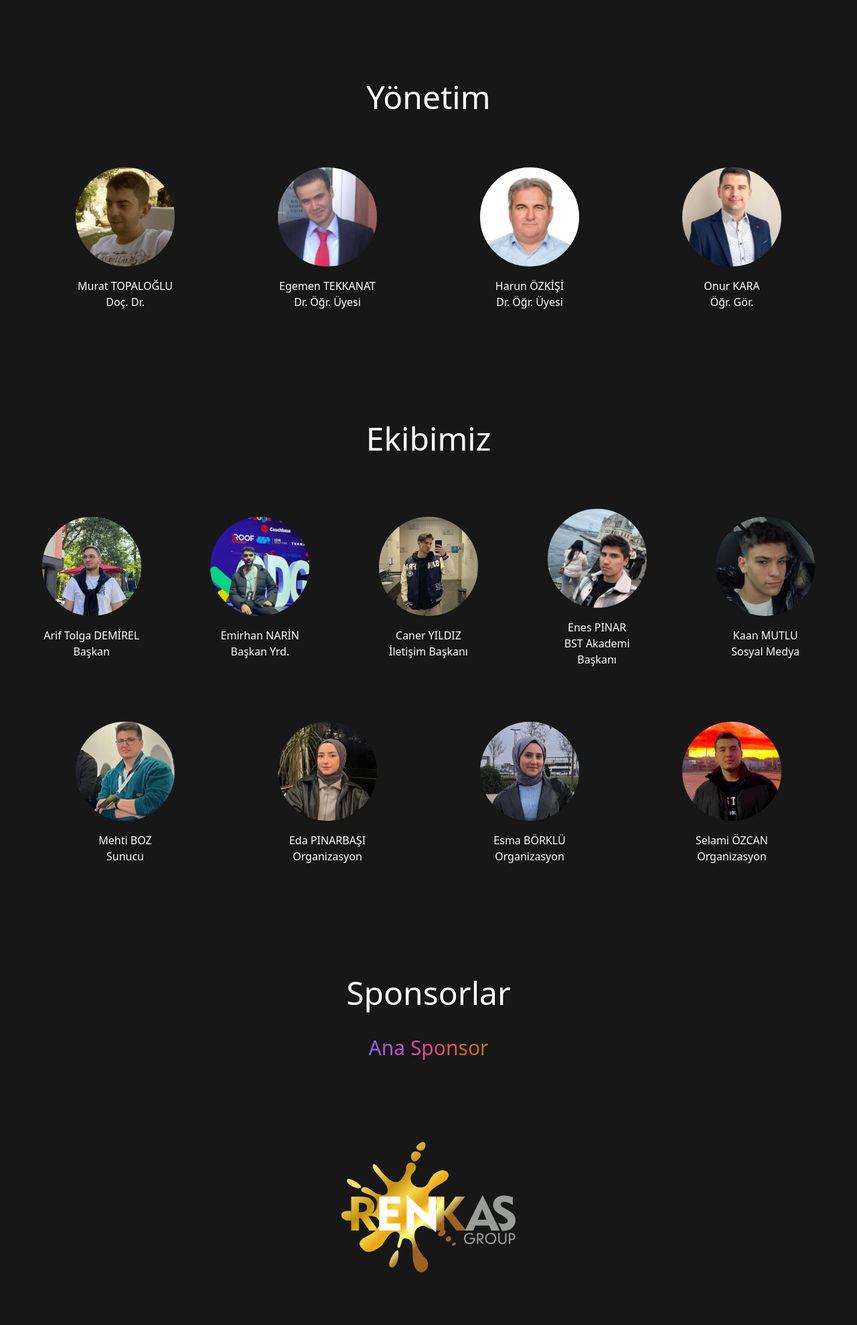
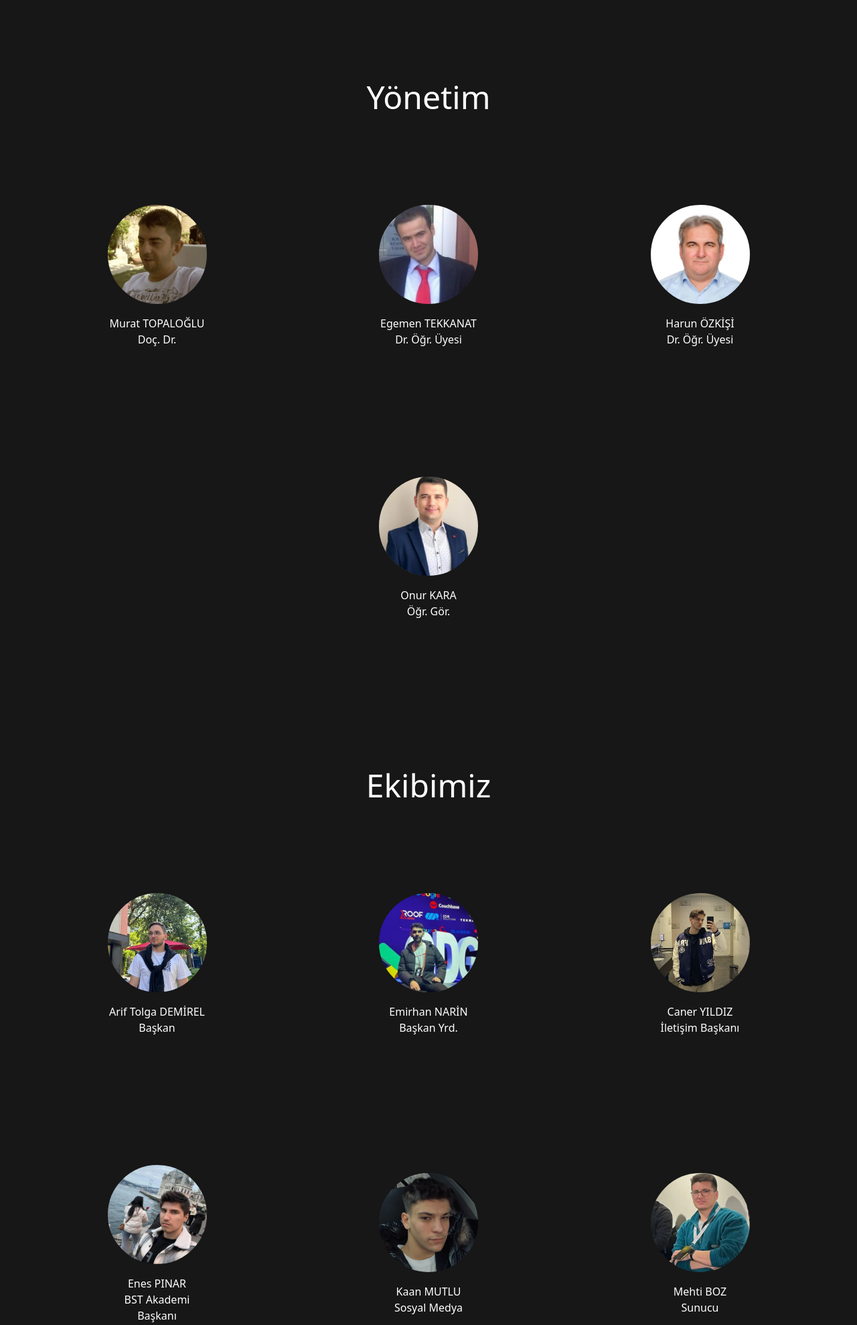
Before and after one commit to EnesPINAR/Biz24, a Django app: page / in a window 1280 px wide. Shown: the part 3104-5083 px from the top of the page at 67% size. Run offline with Django 5.2, Linux system fonts and the light colour scheme; some web fonts are replaced.

Commit message:
Adjust team pictures' margin

```diff
--- a/main/static/css/styles.css
+++ b/main/static/css/styles.css
@@ -1483,11 +1458,6 @@ img {
     5vh !important;
     }
 
-    .md\:m-10 {
-        margin:
-    2.5rem !important;
-    }
-
     .md\:mx-4 {
         margin-left:
     1rem !important;
@@ -1575,6 +1553,11 @@ img {
     .lg\:invisible {
         visibility:
     hidden !important;
+    }
+
+    .lg\:m-24 {
+        margin:
+    6rem !important;
     }
 
     .lg\:block {
--- a/main/templates/index.html
+++ b/main/templates/index.html
@@ -211,19 +211,19 @@ Et minima itaque et sequi non. Nihil maxime quaerat ratione.  Cumque fugit labor
     <section class="my-32">
       <h1 class="px-10 pb-10 text-4xl text-center md:text-5xl md:px-0">Yönetim</h1>
       <div class="flex flex-wrap items-center justify-evenly">
-        <div class="m-5 md:m-10">
+        <div class="m-5 md:max-lg:m-10 lg:m-24">
             <img src="{% static 'img/people/murat_topaloglu.webp' %}" alt="Murat TOPALOĞLU" class="w-[150px] h-[150px] rounded-full mb-4 outline outline-neutral-900 outline-width-4 outline-offset-[-1px]">
             <p class="text-center max-w-[150px]">Murat TOPALOĞLU<br/>Doç. Dr.</p>
         </div>
-        <div class="m-5 md:m-10">
+        <div class="m-5 md:max-lg:m-10 lg:m-24">
             <img src="{% static 'img/people/egemen_tekkanat.webp' %}" alt="Egemen TEKKANAT" class="w-[150px] h-[150px] rounded-full mb-4 outline outline-neutral-900 outline-width-4 outline-offset-[-1px]">
             <p class="text-center max-w-[150px]">Egemen TEKKANAT<br/>Dr. Öğr. Üyesi</p>
         </div>
-        <div class="m-5 md:m-10">
+        <div class="m-5 md:max-lg:m-10 lg:m-24">
             <img src="{% static 'img/people/harun_ozkisi.webp' %}" alt="Harun ÖZKİŞİ" class="w-[150px] h-[150px] rounded-full mb-4 outline outline-neutral-900 outline-width-4 outline-offset-[-1px]">
             <p class="text-center max-w-[150px]">Harun ÖZKİŞİ<br/>Dr. Öğr. Üyesi</p>
         </div>
-        <div class="m-5 md:m-10">
+        <div class="m-5 md:max-lg:m-10 lg:m-24">
             <img src="{% static 'img/people/onur_kara.webp' %}" alt="Onur KARA" class="w-[150px] h-[150px] rounded-full mb-4 outline outline-neutral-900 outline-width-4 outline-offset-[-1px]">
             <p class="text-center max-w-[150px]">Onur KARA<br/>Öğr. Gör.</p>
         </div>
@@ -232,39 +232,39 @@ Et minima itaque et sequi non. Nihil maxime quaerat ratione.  Cumque fugit labor
     <section class="my-32" id="ourteam">
       <h1 class="px-10 pb-10 text-4xl text-center md:text-5xl md:px-0">Ekibimiz</h1>
       <div class="flex flex-wrap items-center justify-evenly">
-        <div class="m-5 md:m-10">
+        <div class="m-5 md:max-lg:m-10 lg:m-24">
             <img src="{% static 'img/people/arif_tolga_demirel.webp' %}" alt="Arif Tolga DEMİREL" class="w-[150px] h-[150px] rounded-full mb-4 outline outline-neutral-900 outline-width-4 outline-offset-[-1px]">
             <p class="text-center max-w-[150px]">Arif Tolga DEMİREL<br/>Başkan</p>
         </div>
-        <div class="m-5 md:m-10">
+        <div class="m-5 md:max-lg:m-10 lg:m-24">
             <img src="{% static 'img/people/emirhan_narin.webp' %}" alt="Emirhan NARİN" class="w-[150px] h-[150px] rounded-full mb-4 outline outline-neutral-900 outline-width-4 outline-offset-[-1px]">
             <p class="text-center max-w-[150px]">Emirhan NARİN<br/>Başkan Yrd.</p>
         </div>
-        <div class="m-5 md:m-10">
+        <div class="m-5 md:max-lg:m-10 lg:m-24">
             <img src="{% static 'img/people/caner_yildiz.webp' %}" alt="Caner YILDIZ" class="w-[150px] h-[150px] rounded-full mb-4 outline outline-neutral-900 outline-width-4 outline-offset-[-1px]">
             <p class="text-center max-w-[150px]">Caner YILDIZ<br/>İletişim Başkanı</p>
         </div>
-        <div class="m-5 md:m-10">
+        <div class="m-5 md:max-lg:m-10 lg:m-24">
             <img src="{% static 'img/people/enes_pinar.webp' %}" alt="Enes PINAR" class="w-[150px] h-[150px] rounded-full mb-4 outline outline-neutral-900 outline-width-4 outline-offset-[-1px]">
             <p class="text-center max-w-[150px]">Enes PINAR<br/>BST Akademi Başkanı</p>
         </div>
-        <div class="m-5 md:m-10">
+        <div class="m-5 md:max-lg:m-10 lg:m-24">
             <img src="{% static 'img/people/kaan_mutlu.webp' %}" alt="Kaan MUTLU" class="w-[150px] h-[150px] rounded-full mb-4 outline outline-neutral-900 outline-width-4 outline-offset-[-1px]">
             <p class="text-center max-w-[150px]">Kaan MUTLU<br/>Sosyal Medya</p>
         </div>
-        <div class="m-5 md:m-10">
+        <div class="m-5 md:max-lg:m-10 lg:m-24">
             <img src="{% static 'img/people/mehti_boz.webp' %}" alt="Mehti BOZ" class="w-[150px] h-[150px] rounded-full mb-4 outline outline-neutral-900 outline-width-4 outline-offset-[-1px]">
             <p class="text-center max-w-[150px]">Mehti BOZ<br/>Sunucu</p>
         </div>
-        <div class="m-5 md:m-10">
+        <div class="m-5 md:max-lg:m-10 lg:m-24">
             <img src="{% static 'img/people/eda_pinarbasi.webp' %}" alt="Eda PINARBAŞI" class="w-[150px] h-[150px] rounded-full mb-4 outline outline-neutral-900 outline-width-4 outline-offset-[-1px]">
             <p class="text-center max-w-[150px]">Eda PINARBAŞI<br/>Organizasyon</p>
         </div>
-        <div class="m-5 md:m-10">
+        <div class="m-5 md:max-lg:m-10 lg:m-24">
             <img src="{% static 'img/people/esma_borklu.webp' %}" alt="Esma BÖRKLÜ" class="w-[150px] h-[150px] rounded-full mb-4 outline outline-neutral-900 outline-width-4 outline-offset-[-1px]">
             <p class="text-center max-w-[150px]">Esma BÖRKLÜ<br/>Organizasyon</p>
         </div>
-        <div class="m-5 md:m-10">
+        <div class="m-5 md:max-lg:m-10 lg:m-24">
             <img src="{% static 'img/people/selami_ozcan.webp' %}" alt="Selami ÖZCAN" class="w-[150px] h-[150px] rounded-full mb-4 outline outline-neutral-900 outline-width-4 outline-offset-[-1px]">
             <p class="text-center max-w-[150px]">Selami ÖZCAN<br/>Organizasyon</p>
         </div>
```
Also changed, not shown: other parts of main/static/css/styles.css (+29 -46 lines).
